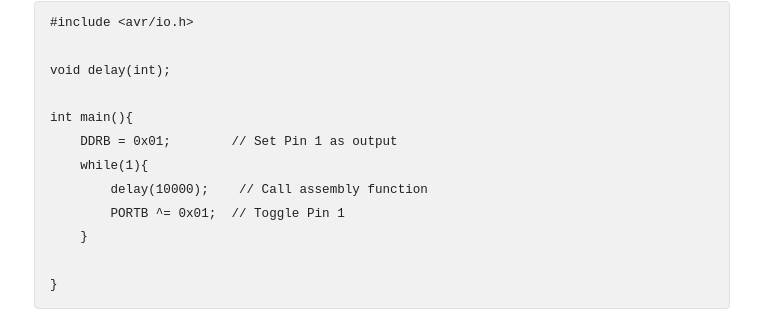
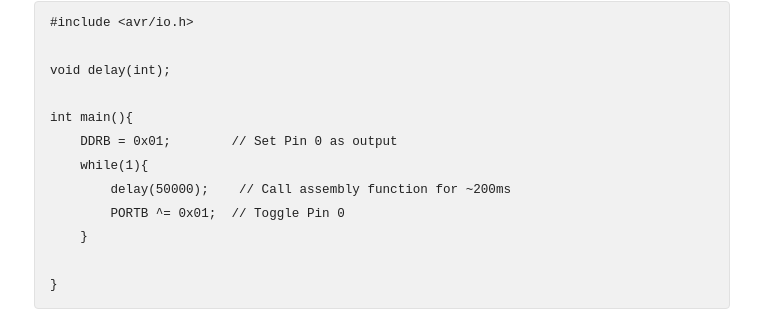
Before and after one commit to ridoluc/ridoluc.github.io, a Jekyll site: the page built from _posts/2020-06-20-mixing-c-and-assembly-for-avr-microcontrollers.markdown, in a window 1280 px wide and 900 px high, scrolled down 3020 px. Shown: the part 244-570 px from the top of the window, without its empty margins (258-1019 px from the left). Built offline with Jekyll 4.4.1, drawn with Linux system fonts in a browser that asks for light colours; a script that is not in the unit is left out; comment, search, counter and statistics services are not loaded.

Commit message:
typo in the code

```diff
--- a/_posts/2020-06-20-mixing-c-and-assembly-for-avr-microcontrollers.markdown
+++ b/_posts/2020-06-20-mixing-c-and-assembly-for-avr-microcontrollers.markdown
@@ -116,10 +116,10 @@ Here is the *main.c* file calling the `main` function:
 void delay(int);
 
 int main(){
-    DDRB = 0x01;        // Set Pin 1 as output
+    DDRB = 0x01;        // Set Pin 0 as output
     while(1){
-        delay(10000);    // Call assembly function
-        PORTB ^= 0x01;  // Toggle Pin 1
+        delay(50000);    // Call assembly function for ~200ms
+        PORTB ^= 0x01;  // Toggle Pin 0
     }
 
 }
```
